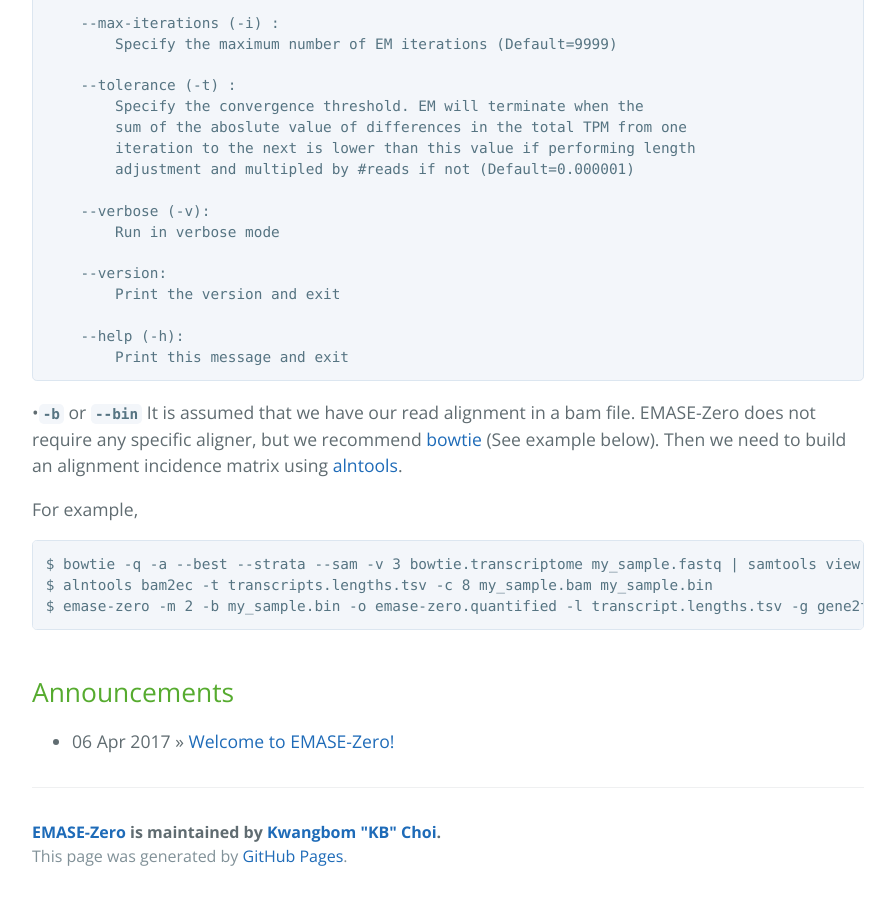
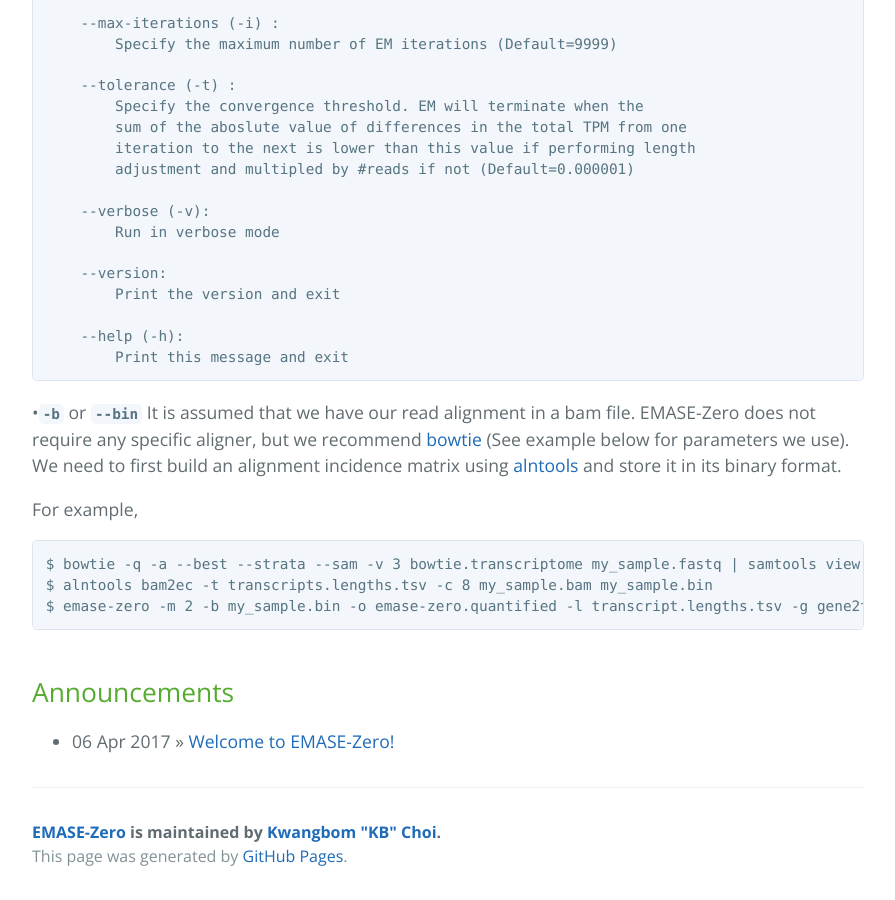
Before and after one commit to churchill-lab/emase-zero, a Jekyll site: the page built from index.html, in a window 1280 px wide and 900 px high, scrolled down 1702 px. Shown: the whole window, without its empty margins (192-1087 px from the left). Built offline with Jekyll 4.4.1, drawn with Linux system fonts in a browser that asks for light colours; the list of posts is cut into pages by our own code.

Commit message:
[kbchoi] Refined index.html

```diff
--- a/index.html
+++ b/index.html
@@ -69,7 +69,7 @@
         Print this message and exit</code>
 </pre>
 
-<p>&#8226;<code><strong>-b</strong></code> or <code><strong>--bin</strong></code> It is assumed that we have our read alignment in a bam file. EMASE-Zero does not require any specific aligner, but we recommend <a href="http://bowtie-bio.sourceforge.net/index.shtml">bowtie</a> (See example below). Then we need to build an alignment incidence matrix using <a href="churchill-lab.github.io/alntools">alntools</a>.</p>
+<p>&#8226;<code><strong>-b</strong></code> or <code><strong>--bin</strong></code> It is assumed that we have our read alignment in a bam file. EMASE-Zero does not require any specific aligner, but we recommend <a href="http://bowtie-bio.sourceforge.net/index.shtml">bowtie</a> (See example below for parameters we use). We need to first build an alignment incidence matrix using <a href="churchill-lab.github.io/alntools">alntools</a> and store it in its binary format. </p>
 
 <p>For example,</p>
 <pre><code>$ bowtie -q -a --best --strata --sam -v 3 bowtie.transcriptome my_sample.fastq | samtools view -bS - > my_sample.bam
```
